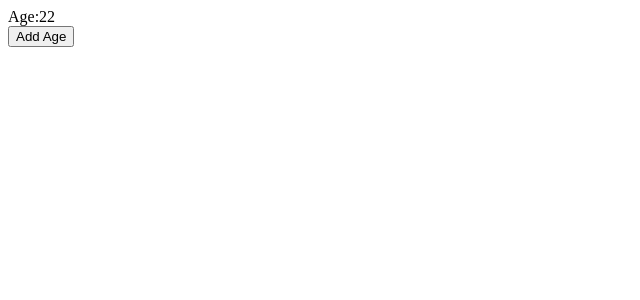
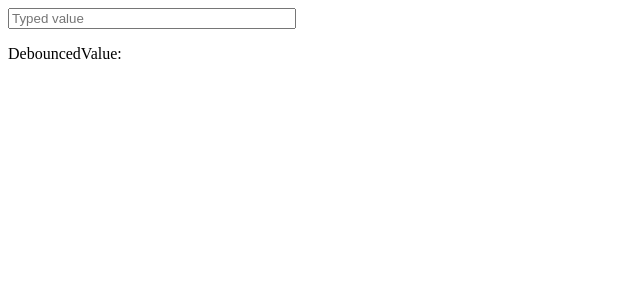
Before and after one commit to wuwenbang/lemon-hooks, a React (Vite) app: page / in a window 1280 px wide. Shown: the top 300 px of the page, without its empty margins (0-640 px from the left). Built offline with nearby package versions, Linux system fonts and the light colour scheme.

Commit message:
Add useDebounce hook

```diff
--- /dev/null
+++ b/src/components/TestUseDebounce.tsx
@@ -0,0 +1,19 @@
+import { useState } from 'react';
+import useDebounce from 'src/hooks/useDebounce';
+
+export default () => {
+  const [value, setValue] = useState('');
+  const debouncedValue = useDebounce(value, 500);
+
+  return (
+    <div>
+      <input
+        value={value}
+        onChange={(e) => setValue(e.target.value)}
+        placeholder="Typed value"
+        style={{ width: 280 }}
+      />
+      <p style={{ marginTop: 16 }}>DebouncedValue: {debouncedValue}</p>
+    </div>
+  );
+};
--- /dev/null
+++ b/src/hooks/useDebounce.ts
@@ -0,0 +1,16 @@
+import { useEffect, useState } from 'react';
+
+export default function useDebounce<T>(value: T, delay: number) {
+  const [state, setState] = useState(value);
+
+  useEffect(() => {
+    const timer = setTimeout(() => {
+      setState(value);
+    }, delay);
+    return () => {
+      clearTimeout(timer);
+    };
+  }, [value]);
+
+  return state;
+}
--- a/src/main.tsx
+++ b/src/main.tsx
@@ -2,12 +2,14 @@ import ReactDOM from 'react-dom';
 import TestUseAsyncEffect from './components/TestUseAsyncEffect';
 import TestUseUpdateEffect from './components/TestUseUpdateEffect';
 import TestuseLocalStorageState from './components/TestUseLocalStorage';
+import TestUseDebounce from './components/TestUseDebounce';
 
 ReactDOM.render(
   <>
     {/* <TestUseAsyncEffect /> */}
     {/* <TestUseUpdateEffect /> */}
-    <TestuseLocalStorageState />
+    {/* <TestuseLocalStorageState /> */}
+    <TestUseDebounce />
   </>,
   document.getElementById('root')
 );
```
